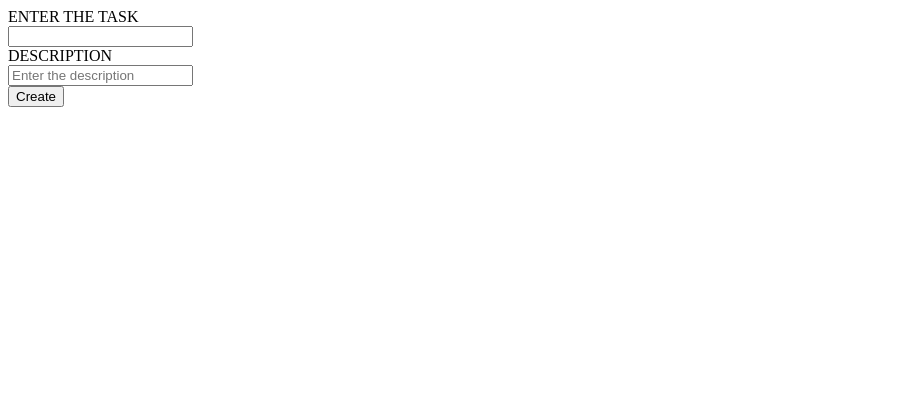
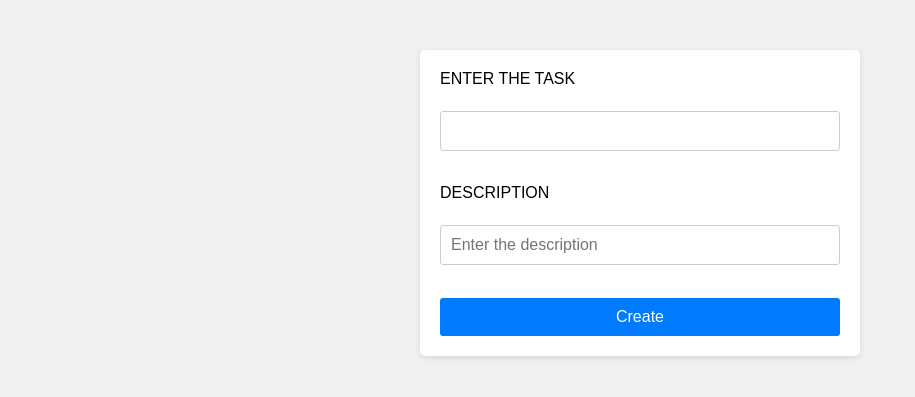
Before and after one commit to aayushsugandhi2703/SQLALCHEMY, a Flask app: page / in a window 1280 px wide. Shown: the top 397 px of the page, without its empty margins (0-915 px from the left). Run offline with Flask 3, Linux system fonts and the light colour scheme.

Commit message:
added some css for the files

```diff
--- a/static/style.css
+++ b/static/style.css
@@ -0,0 +1,47 @@
+body {
+    font-family: Arial, sans-serif;
+    background-color: #f0f0f0;
+    margin: 0;
+    padding: 0;
+}
+
+.create {
+    max-width: 400px;
+    margin: 50px auto;
+    background-color: #fff;
+    padding: 20px;
+    border-radius: 5px;
+    box-shadow: 0 2px 5px rgba(0, 0, 0, 0.1);
+}
+
+.create form {
+    display: flex;
+    flex-direction: column;
+}
+
+.create label {
+    margin-bottom: 5px;
+}
+
+.create input[type="text"] {
+    padding: 10px;
+    margin-bottom: 15px;
+    border: 1px solid #ccc;
+    border-radius: 3px;
+    font-size: 16px;
+}
+
+.create button[type="submit"] {
+    padding: 10px 20px;
+    background-color: #007bff;
+    color: #fff;
+    border: none;
+    border-radius: 3px;
+    font-size: 16px;
+    cursor: pointer;
+    transition: background-color 0.3s;
+}
+
+.create button[type="submit"]:hover {
+    background-color: #0056b3;
+}
--- a/templates/index.html
+++ b/templates/index.html
@@ -4,6 +4,7 @@
 <head>
     <meta charset="UTF-8">
     <meta name="viewport" content="width=device-width, initial-scale=1.0">
+    <link rel="stylesheet" href="/static/style.css">
     <title>Document</title>
 </head>
 
```
Also changed, not shown: instance/task.db.
